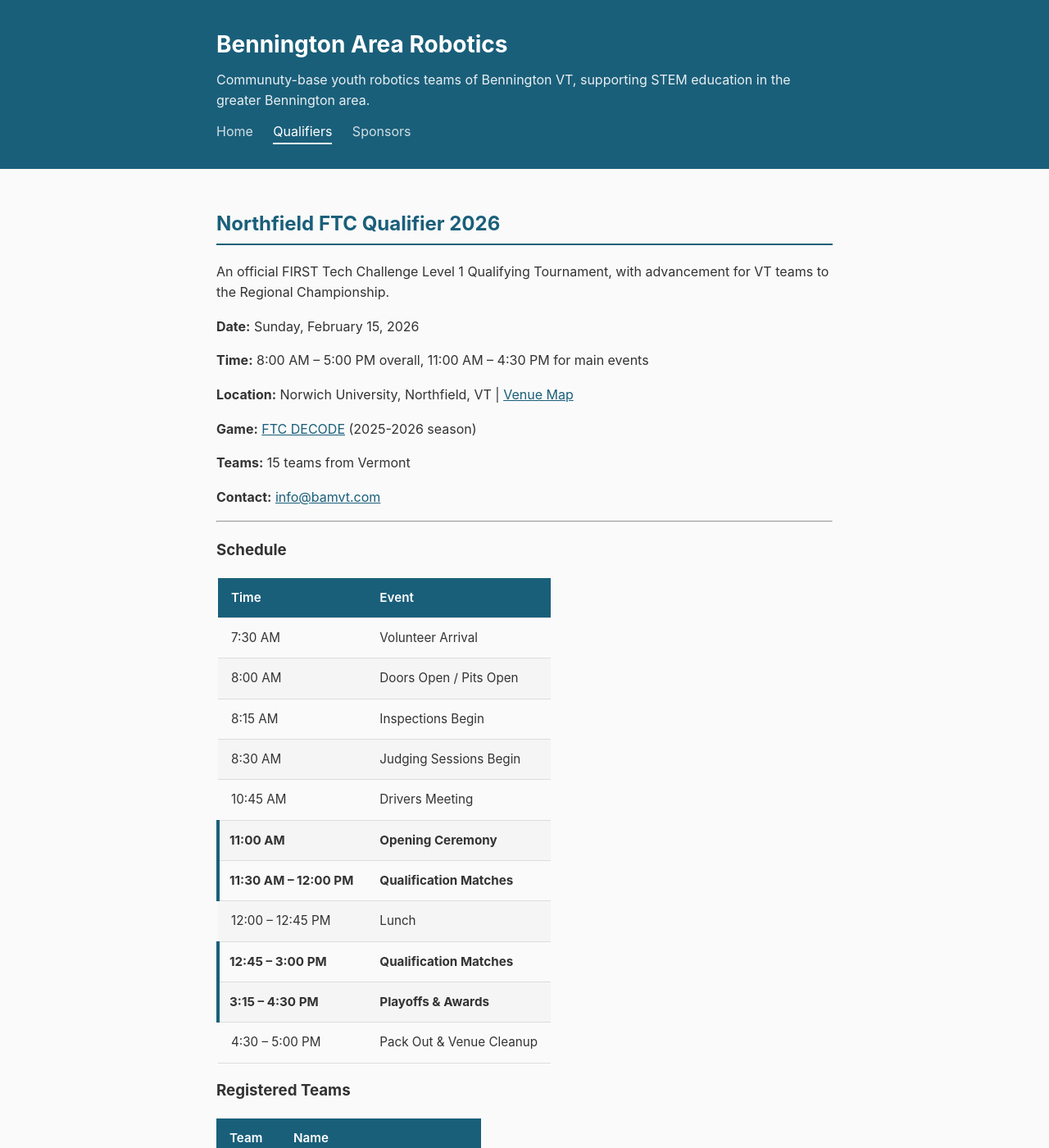
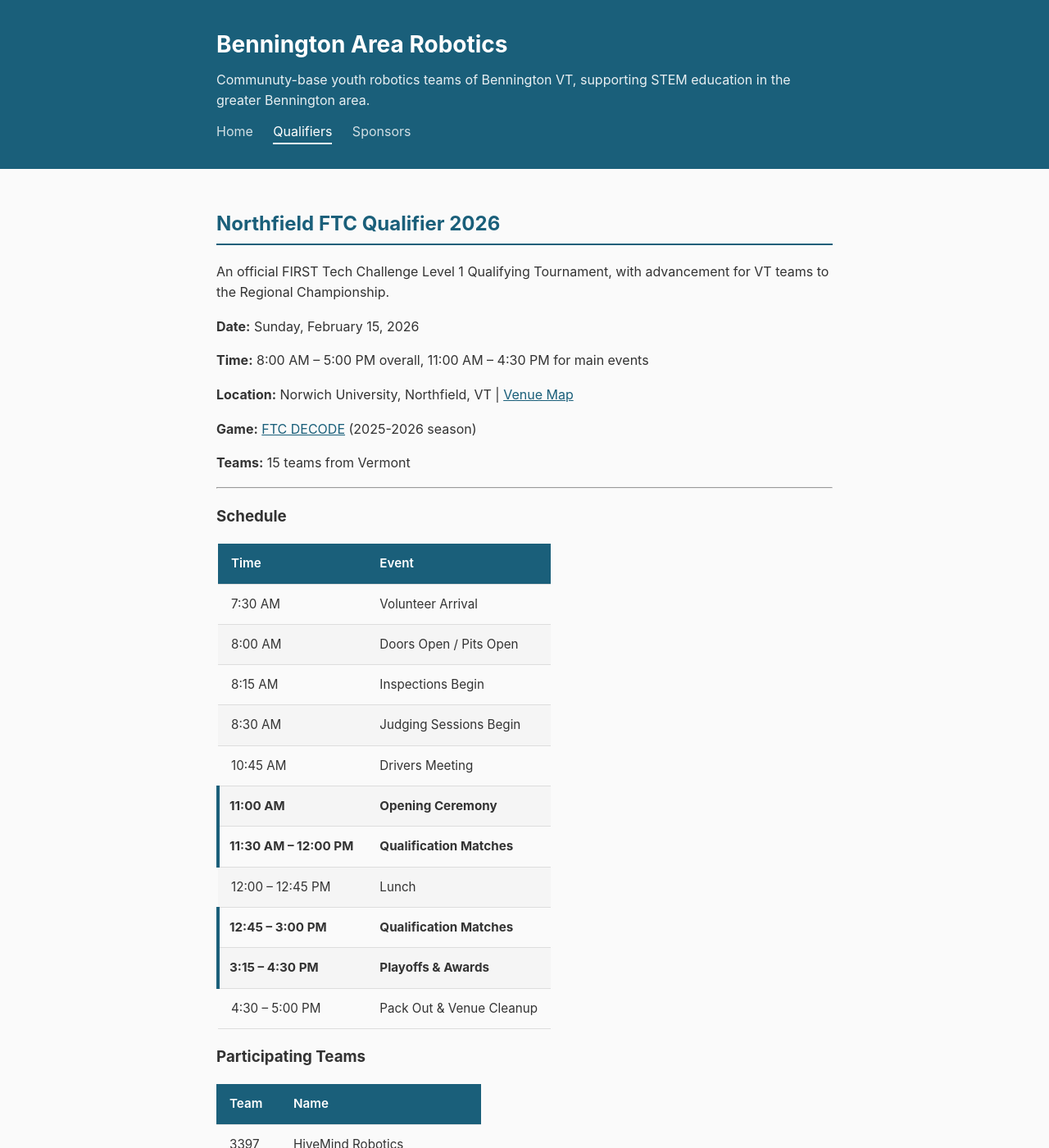
Before and after one commit to bennington-area-robotics/bennington-area-robotics.github.io, a Jekyll site: the page built from events/northfield-qualifier-2026/index.md, in a window 1280 px wide and 1400 px high. Shown: the whole window at 82% size. Built offline with Jekyll 4.4.1, drawn with Linux system fonts in a browser that asks for light colours.

Commit message:
removes contact

```diff
--- a/events/northfield-qualifier-2026/index.md
+++ b/events/northfield-qualifier-2026/index.md
@@ -18,8 +18,6 @@ An official FIRST Tech Challenge Level 1 Qualifying Tournament, with advancement
 
 **Teams:** 15 teams from Vermont
 
-**Contact:** [info@bamvt.com](mailto:info@bamvt.com?subject=Qualifier)
-
 ---
 
 ### Schedule
@@ -38,7 +36,7 @@ An official FIRST Tech Challenge Level 1 Qualifying Tournament, with advancement
 | **3:15 – 4:30 PM** | **Playoffs & Awards** |
 | 4:30 – 5:00 PM | Pack Out & Venue Cleanup |
 
-### Registered Teams
+### Participating Teams
 
 | Team | Name |
 |------|------|
```
